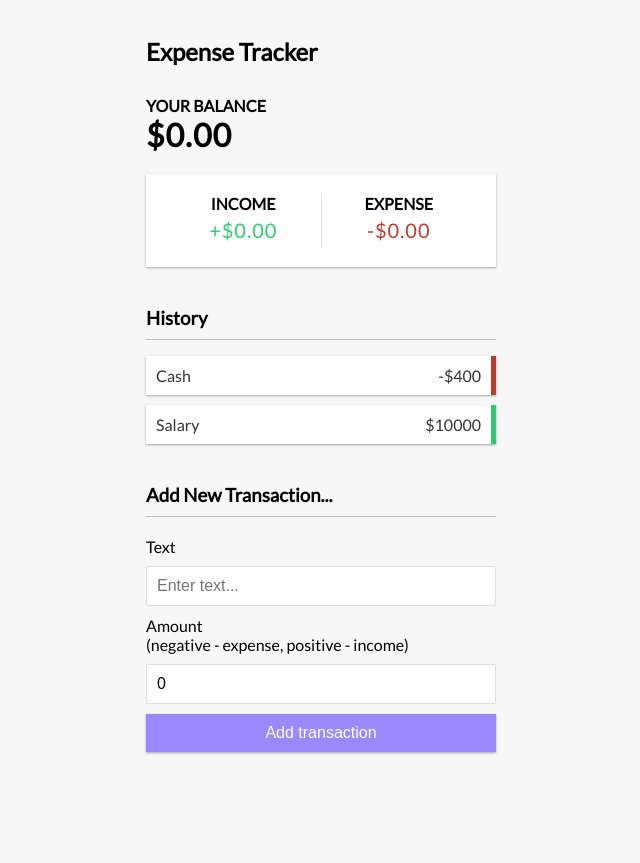
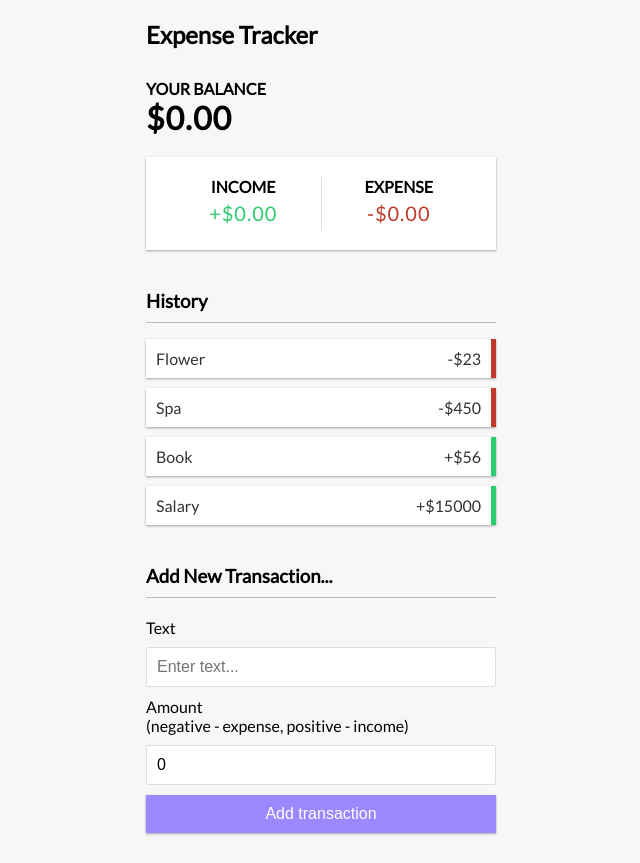
Before and after one commit to divyaprakashdp/expense-tracker-app, a React (Create React App) app: page / in a window 1280 px wide. Shown: the whole page, without its empty margins (319-959 px from the left). Before the commit the page ends 800 px from the top, so only its background shows below. Built offline with nearby package versions, Linux system fonts and the light colour scheme.

Commit message:
Updated transaction list functionality

```diff
--- /dev/null
+++ b/src/Component/Transaction.js
@@ -0,0 +1,11 @@
+import React from "react";
+
+export const Transaction = (props)=>{
+    const sign = props.transaction.amount<0 ? '-' : '+';
+    return(
+        <li className={props.transaction.amount<0 ? 'minus' : 'plus'}>
+        {props.transaction.text} <span>{sign}${Math.abs(props.transaction.amount)}</span>
+          <button className="delete-btn">x</button>
+        </li>
+    )
+}
--- a/src/Component/TransactionList.js
+++ b/src/Component/TransactionList.js
@@ -1,22 +1,15 @@
 import React,{useContext} from "react";
-import { GlobalProvider } from "../Context/GlobalState";
+import { GlobalContext } from "../Context/GlobalState";
+import { Transaction } from "./Transaction";
 
 export const TransactionList = () => {
-  const context = useContext(GlobalProvider)
-  console.log(context)
+  const {transactions} = useContext(GlobalContext)
 
   return (
     <>
       <h3>History</h3>
       <ul id="list" className="list">
-        <li className="minus">
-          Cash <span>-$400</span>
-          <button className="delete-btn">x</button>
-        </li>
-        <li className="plus">
-          Salary <span>$10000</span>
-          <button className="delete-btn">x</button>
-        </li>
+        {transactions.map(transaction =>(<Transaction key={transaction.id} transaction={transaction}/>))}
       </ul>
     </>
   );
--- a/src/Context/GlobalState.js
+++ b/src/Context/GlobalState.js
@@ -5,9 +5,9 @@ import AppReducer from './AppReducer'
 const initialState = {
     transactions: [
         {id:1, text:'Flower', amount:-23},
-        {id:2, text:'Spa', amount:-23},
-        {id:3, text:'Book', amount:-23},
-        {id:4, text:'Grocery', amount:-23}
+        {id:2, text:'Spa', amount:-450},
+        {id:3, text:'Book', amount:56},
+        {id:4, text:'Salary', amount:15000}
     ]
 }
 
```
